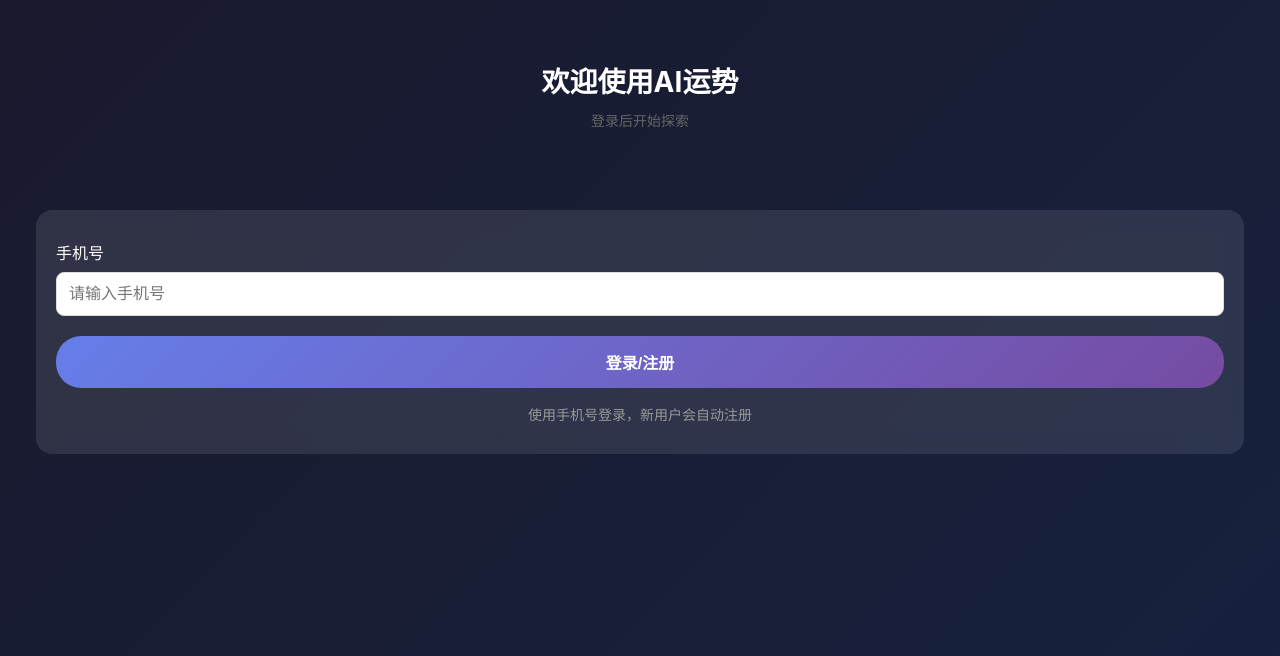
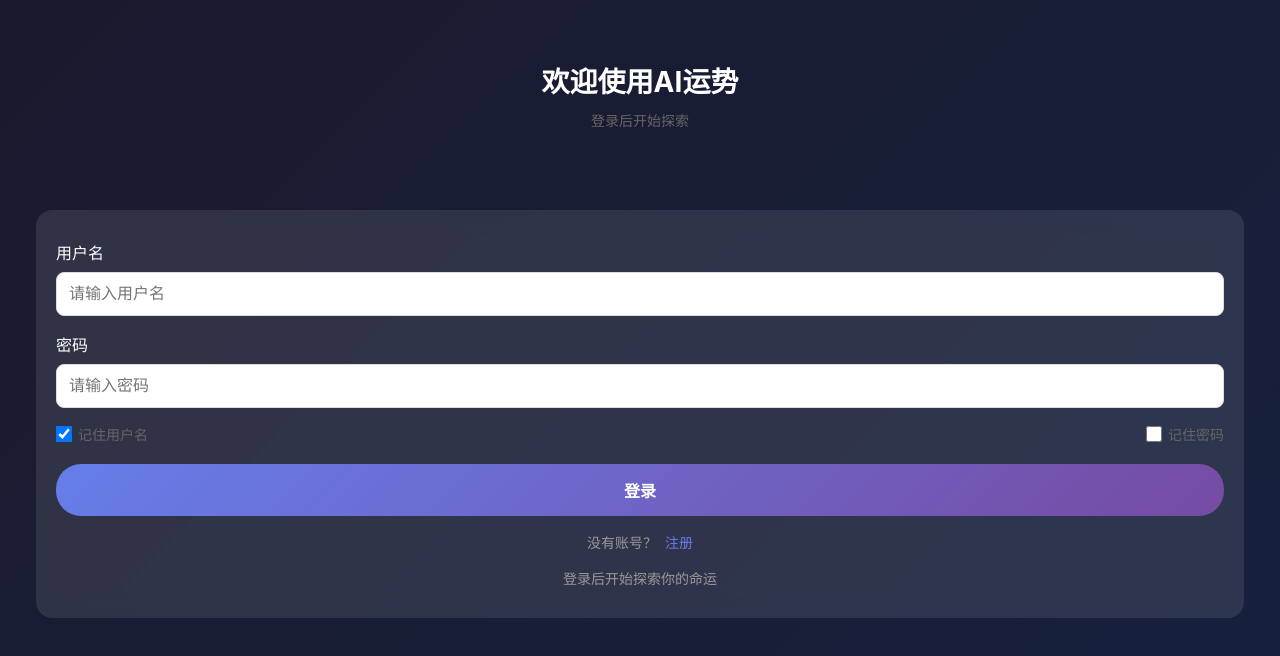
Before and after one commit to 2190342535-code/ai-fortune, a Vue app in the folder frontend/: page /login in a window 1280 px wide. Shown: the top 656 px of the page. Built offline with nearby package versions, Linux system fonts and the light colour scheme.

Commit message:
修改为用户名+密码登录

```diff
--- a/frontend/src/stores/user.js
+++ b/frontend/src/stores/user.js
@@ -5,30 +5,41 @@ import { userAPI } from '../utils/api.js'
 export const useUserStore = defineStore('user', {
   state: () => ({
     userId: null,
-    phone: null,
+    username: null,
     isLoggedIn: false,
     loading: false
   }),
 
   actions: {
-    async login(phone) {
+    async login(username, password, isRegister = false) {
       this.loading = true
       try {
-        // 先尝试登录，失败则注册
         let data
-        try {
-          data = await userAPI.login(phone)
-        } catch {
-          data = await userAPI.register(phone)
+
+        if (isRegister) {
+          // 注册
+          data = await userAPI.register(username, password)
+        } else {
+          // 登录
+          data = await userAPI.login(username, password)
         }
 
-        this.userId = data.userId
-        this.phone = phone
-        this.isLoggedIn = true
-        return data
+        if (data.success) {
+          this.userId = data.data.userId
+          this.username = username
+          this.isLoggedIn = true
+
+          // 保存登录状态
+          localStorage.setItem('userId', data.data.userId)
+          localStorage.setItem('username', username)
+
+          return { success: true }
+        } else {
+          return { success: false, message: data.message }
+        }
       } catch (error) {
         console.error('登录失败:', error)
-        throw error
+        return { success: false, message: '登录失败' }
       } finally {
         this.loading = false
       }
@@ -36,8 +47,23 @@ export const useUserStore = defineStore('user', {
 
     logout() {
       this.userId = null
-      this.phone = null
+      this.username = null
       this.isLoggedIn = false
+      localStorage.removeItem('userId')
+      localStorage.removeItem('username')
+      localStorage.removeItem('savedPassword')
+    },
+
+    // 从本地存储恢复登录状态
+    restoreLogin() {
+      const userId = localStorage.getItem('userId')
+      const username = localStorage.getItem('username')
+
+      if (userId && username) {
+        this.userId = userId
+        this.username = username
+        this.isLoggedIn = true
+      }
     }
   }
 })
--- a/frontend/src/utils/api.js
+++ b/frontend/src/utils/api.js
@@ -30,11 +30,11 @@ async function request(url, options = {}) {
 
 // 用户相关
 export const userAPI = {
-  register(phone) {
-    return request('/user/register', { method: 'POST', body: JSON.stringify({ phone }) })
+  register(username, password) {
+    return request('/user/register', { method: 'POST', body: JSON.stringify({ username, password }) })
   },
-  login(phone) {
-    return request('/user/login', { method: 'POST', body: JSON.stringify({ phone }) })
+  login(username, password) {
+    return request('/user/login', { method: 'POST', body: JSON.stringify({ username, password }) })
   },
   getProfile() {
     return request('/user/profile')
@@ -43,87 +43,95 @@ export const userAPI = {
 
 // 角色相关
 export const roleAPI = {
+  create(roleData) {
+    return request('/role/create', { method: 'POST', body: JSON.stringify(roleData) })
+  },
   getAll() {
-    return request('/roles')
+    return request('/role/list')
   },
-  create(roleData) {
-    return request('/roles', { method: 'POST', body: JSON.stringify(roleData) })
+  getOne(roleId) {
+    return request(`/role/${roleId}`)
   },
-  update(id, roleData) {
-    return request(`/roles/${id}`, { method: 'PUT', body: JSON.stringify(roleData) })
+  update(roleId, roleData) {
+    return request(`/role/${roleId}`, { method: 'PUT', body: JSON.stringify(roleData) })
   },
-  delete(id) {
-    return request(`/roles/${id}`, { method: 'DELETE' })
-  },
-  setActive(id) {
-    return request(`/roles/${id}/active`, { method: 'POST' })
+  delete(roleId) {
+    return request(`/role/${roleId}`, { method: 'DELETE' })
   }
 }
 
 // MBTI相关
 export const mbtiAPI = {
   getResult(roleId) {
-    return request(`/mbti/${roleId}`)
+    return request(`/mbti/result/${roleId}`)
   },
   submitTest(roleId, answers) {
-    return request('/mbti/test', { method: 'POST', body: JSON.stringify({ roleId, answers }) })
-  },
-  selectType(roleId, mbtiType) {
-    return request('/mbti/select', { method: 'POST', body: JSON.stringify({ roleId, mbtiType }) })
+    return request('/mbti/submit', { method: 'POST', body: JSON.stringify({ roleId, answers }) })
   }
 }
 
-// 运势相关
+// 星座分析
 export const astroAPI = {
-  getAnalysis(roleId) {
-    return request(`/astro/${roleId}`)
+  analyze(birthday) {
+    return request('/astro/analyze', { method: 'POST', body: JSON.stringify({ birthday }) })
   }
 }
 
+// 每日运势
 export const dailyAPI = {
-  getDaily(roleId) {
+  get(roleId) {
     return request(`/daily/${roleId}`)
   }
 }
 
+// 抽签
 export const fortuneAPI = {
-  draw(roleId, type) {
-    return request('/fortune/draw', { method: 'POST', body: JSON.stringify({ roleId, type }) })
+  draw(roleId) {
+    return request('/fortune/draw', { method: 'POST', body: JSON.stringify({ roleId }) })
   }
 }
 
+// 解梦
 export const dreamAPI = {
-  interpret(roleId, content) {
-    return request('/dream/interpret', { method: 'POST', body: JSON.stringify({ roleId, content }) })
+  interpret(dream) {
+    return request('/dream/interpret', { method: 'POST', body: JSON.stringify({ dream }) })
   }
 }
 
+// 解卦
 export const hexagramAPI = {
-  cast(roleId, hexagram, question) {
-    return request('/hexagram/cast', { method: 'POST', body: JSON.stringify({ roleId, hexagram, question }) })
+  consult(question) {
+    return request('/hexagram/consult', { method: 'POST', body: JSON.stringify({ question }) })
   }
 }
 
+// AI聊天
 export const chatAPI = {
-  sendMessage(roleId, message, history) {
-    return request('/chat/message', { method: 'POST', body: JSON.stringify({ roleId, message, history }) })
+  send(roleId, message, history) {
+    return request('/chat/send', { method: 'POST', body: JSON.stringify({ roleId, message, history }) })
+  },
+  getHistory(roleId) {
+    return request(`/chat/history/${roleId}`)
   }
 }
 
+// 生日密码
 export const lifeAPI = {
-  getLifeNumber(roleId) {
-    return request(`/life/${roleId}`)
+  calculate(birthday) {
+    return request('/life/calculate', { method: 'POST', body: JSON.stringify({ birthday }) })
   }
 }
 
+// 姓名分析
 export const nameAPI = {
-  analyze(roleId, name) {
-    return request('/name/analyze', { method: 'POST', body: JSON.stringify({ roleId, name }) })
+  analyze(name, gender) {
+    return request('/name/analyze', { method: 'POST', body: JSON.stringify({ name, gender }) })
   }
 }
 
+// 配对
 export const compatAPI = {
-  analyze(roleAId, roleBId, type) {
-    return request('/compat/analyze', { method: 'POST', body: JSON.stringify({ roleAId, roleBId, type }) })
+  match(roleId1, roleId2) {
+    return request('/compat/match', { method: 'POST', body: JSON.stringify({ roleId1, roleId2 }) })
   }
 }
--- a/frontend/src/views/Home.vue
+++ b/frontend/src/views/Home.vue
@@ -113,10 +113,8 @@ const roleStore = useRoleStore()
 
 onMounted(async () => {
   // 检查登录状态
-  const userId = localStorage.getItem('userId')
-  if (userId) {
-    userStore.userId = userId
-    userStore.isLoggedIn = true
+  userStore.restoreLogin()
+  if (userStore.isLoggedIn) {
     await roleStore.fetchRoles()
   }
 })
--- a/frontend/src/views/Login.vue
+++ b/frontend/src/views/Login.vue
@@ -7,30 +7,54 @@
 
     <div class="card login-card">
       <div class="form-group">
-        <label>手机号</label>
+        <label>用户名</label>
         <input
-          type="tel"
-          v-model="phone"
-          placeholder="请输入手机号"
-          maxlength="11"
+          type="text"
+          v-model="username"
+          placeholder="请输入用户名"
         />
+      </div>
+
+      <div class="form-group">
+        <label>密码</label>
+        <input
+          type="password"
+          v-model="password"
+          placeholder="请输入密码"
+        />
+      </div>
+
+      <div class="options">
+        <label class="checkbox">
+          <input type="checkbox" v-model="rememberUsername" />
+          <span>记住用户名</span>
+        </label>
+        <label class="checkbox">
+          <input type="checkbox" v-model="rememberPassword" />
+          <span>记住密码</span>
+        </label>
       </div>
 
       <button
         class="btn btn-primary btn-block"
         @click="handleLogin"
-        :disabled="!phone || loading"
+        :disabled="!username || !password || loading"
       >
-        {{ loading ? '登录中...' : '登录/注册' }}
+        {{ loading ? '登录中...' : (isRegister ? '注册' : '登录') }}
       </button>
 
-      <p class="hint">使用手机号登录，新用户会自动注册</p>
+      <div class="switch-mode">
+        <span>{{ isRegister ? '已有账号？' : '没有账号？' }}</span>
+        <a @click="isRegister = !isRegister">{{ isRegister ? '登录' : '注册' }}</a>
+      </div>
+
+      <p class="hint">{{ isRegister ? '创建账号后即可使用' : '登录后开始探索你的命运' }}</p>
     </div>
   </div>
 </template>
 
 <script setup>
-import { ref } from 'vue'
+import { ref, onMounted } from 'vue'
 import { useRouter } from 'vue-router'
 import { useUserStore } from '../stores/user.js'
 import { useRoleStore } from '../stores/role.js'
@@ -39,23 +63,61 @@ const router = useRouter()
 const userStore = useUserStore()
 const roleStore = useRoleStore()
 
-const phone = ref('')
+const username = ref('')
+const password = ref('')
+const rememberUsername = ref(true)
+const rememberPassword = ref(false)
 const loading = ref(false)
+const isRegister = ref(false)
+
+onMounted(() => {
+  // 读取保存的用户名
+  const savedUsername = localStorage.getItem('savedUsername')
+  if (savedUsername) {
+    username.value = savedUsername
+  }
+
+  // 读取记住的密码
+  const savedPassword = localStorage.getItem('savedPassword')
+  if (savedPassword) {
+    password.value = savedPassword
+    rememberPassword.value = true
+  }
+})
 
 const handleLogin = async () => {
-  if (!phone.value || phone.value.length !== 11) {
-    alert('请输入正确的11位手机号')
+  if (!username.value || !password.value) {
+    alert('请输入用户名和密码')
     return
   }
 
   loading.value = true
   try {
-    await userStore.login(phone.value)
-    // 获取角色列表
-    await roleStore.fetchRoles()
+    // 记住用户名（默认）
+    if (rememberUsername.value) {
+      localStorage.setItem('savedUsername', username.value)
+    } else {
+      localStorage.removeItem('savedUsername')
+    }
 
-    // 跳转到首页
-    router.replace('/')
+    // 记住密码（可选）
+    if (rememberPassword.value) {
+      localStorage.setItem('savedPassword', password.value)
+    } else {
+      localStorage.removeItem('savedPassword')
+    }
+
+    // 调用登录/注册API
+    const result = await userStore.login(username.value, password.value, isRegister.value)
+
+    if (result.success) {
+      // 获取角色列表
+      await roleStore.fetchRoles()
+      // 跳转到首页
+      router.replace('/')
+    } else {
+      alert(result.message || '登录失败，请重试')
+    }
   } catch (error) {
     alert('登录失败，请重试')
     console.error(error)
@@ -89,7 +151,7 @@ const handleLogin = async () => {
 }
 
 .form-group {
-  margin-bottom: 20px;
+  margin-bottom: 16px;
 }
 
 .form-group label {
@@ -106,10 +168,46 @@ const handleLogin = async () => {
   font-size: 16px;
 }
 
+.options {
+  display: flex;
+  justify-content: space-between;
+  margin-bottom: 20px;
+}
+
+.checkbox {
+  display: flex;
+  align-items: center;
+  gap: 6px;
+  font-size: 14px;
+  color: #666;
+  cursor: pointer;
+}
+
+.checkbox input {
+  width: 16px;
+  height: 16px;
+}
+
 .btn-block {
   width: 100%;
   padding: 14px;
   font-size: 16px;
+}
+
+.switch-mode {
+  text-align: center;
+  margin-top: 16px;
+  font-size: 14px;
+}
+
+.switch-mode span {
+  color: #999;
+}
+
+.switch-mode a {
+  color: #667eea;
+  margin-left: 8px;
+  cursor: pointer;
 }
 
 .hint {
```
Also changed, not shown: 1 other file (tests, documents, lock files or other folders).
